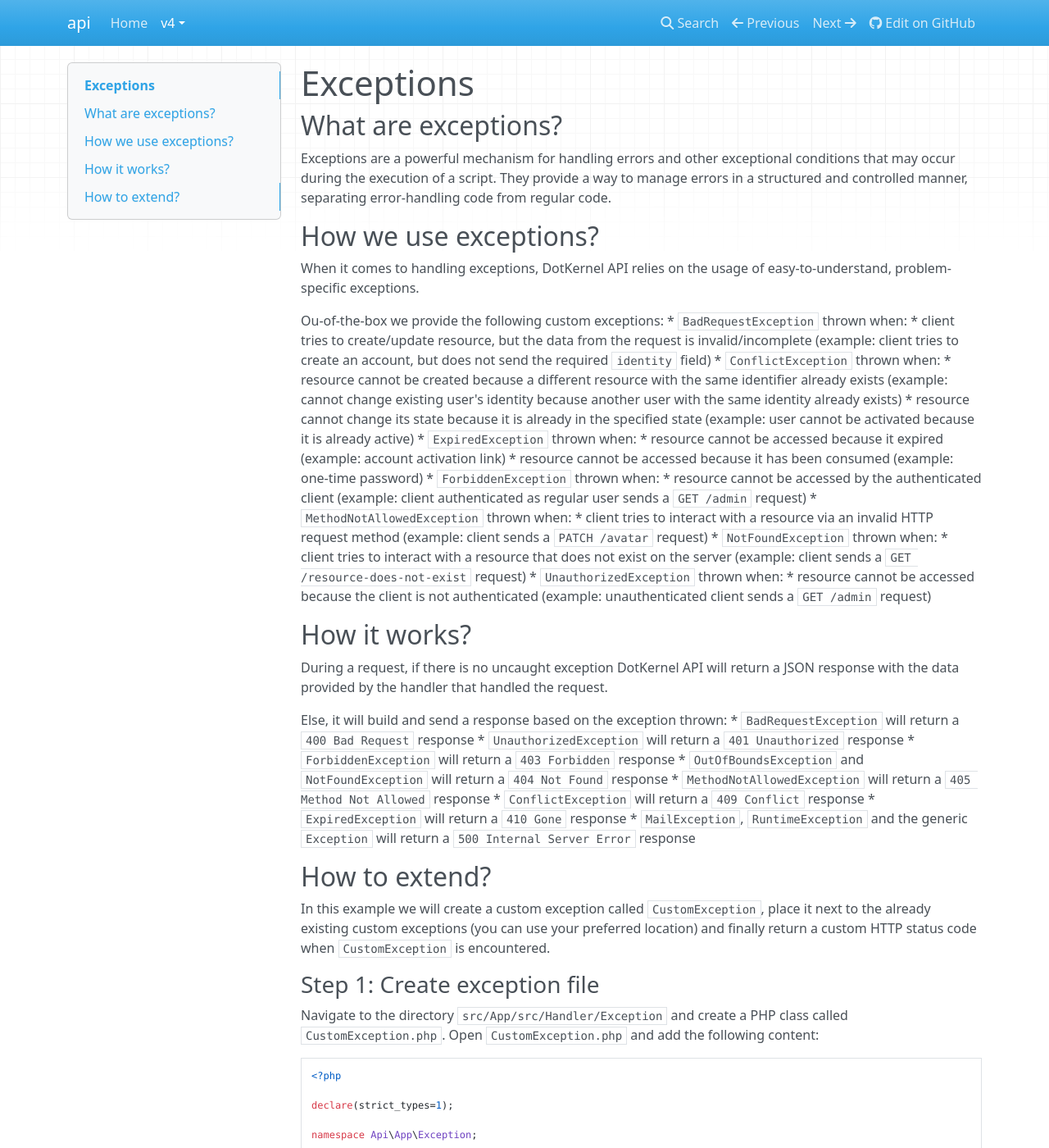
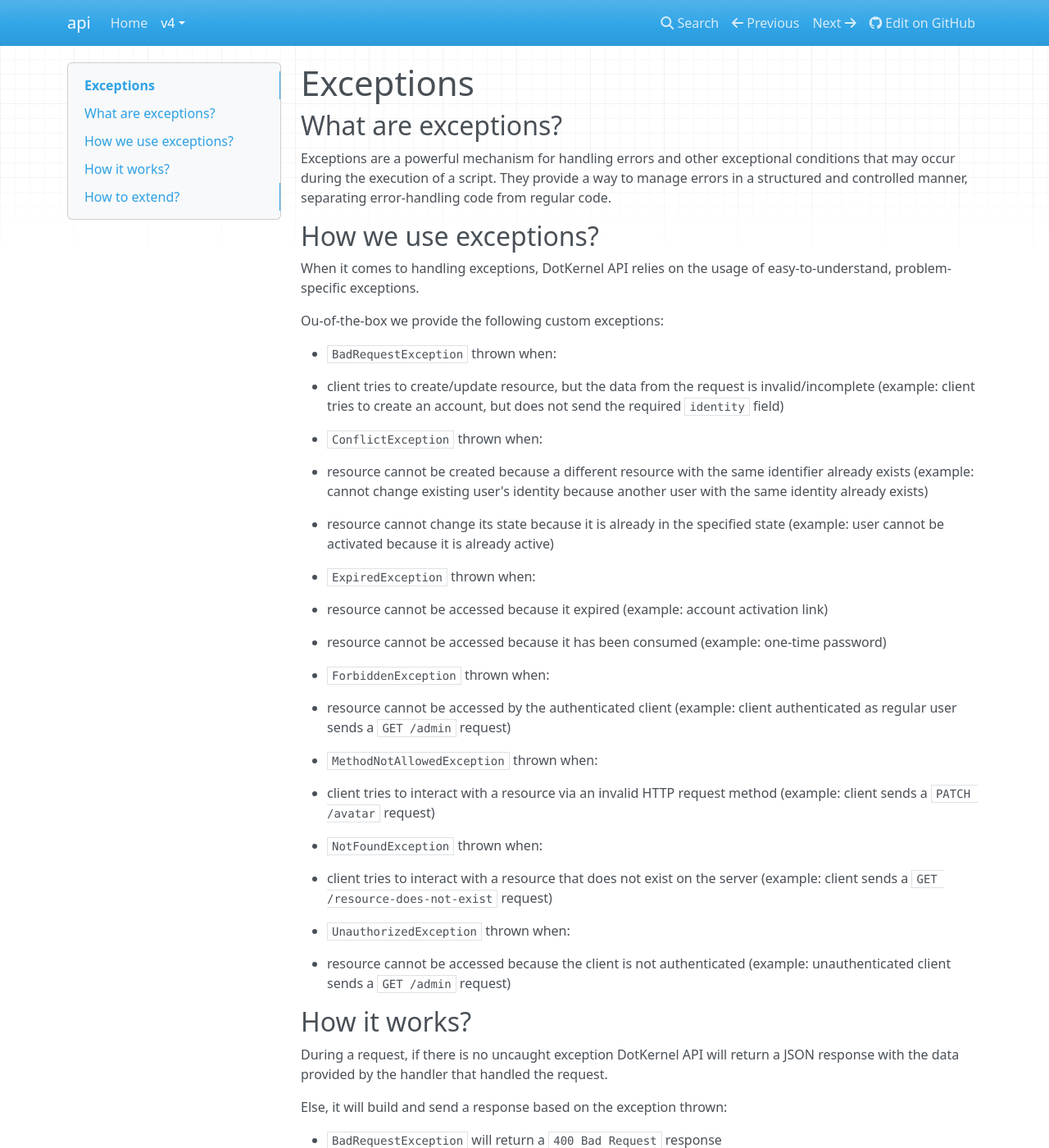
Before and after one commit to dotkernel/api-documentation, an MkDocs documentation site: the page built from docs/book/v4/core-features/exceptions.md, in a window 1280 px wide and 1400 px high. Shown: the whole window at 82% size. Built offline with MkDocs 1.6.1, drawn with Linux system fonts in a browser that asks for light colours; nearby versions of some CDN libraries; part of the change alters nothing that is shown; some of the changed text lies outside the part shown.

````diff
--- a/docs/book/v4/core-features/exceptions.md
+++ b/docs/book/v4/core-features/exceptions.md
@@ -10,28 +10,43 @@ They provide a way to manage errors in a structured and controlled manner, separ
 When it comes to handling exceptions, DotKernel API relies on the usage of easy-to-understand, problem-specific exceptions.
 
 Ou-of-the-box we provide the following custom exceptions:
+
 * `BadRequestException` thrown when:
-  * client tries to create/update resource, but the data from the request is invalid/incomplete (example: client tries to create an account, but does not send the required `identity` field)
+
+  1. client tries to create/update resource, but the data from the request is invalid/incomplete (example: client tries to create an account, but does not send the required `identity` field)
+
 * `ConflictException` thrown when:
-  * resource cannot be created because a different resource with the same identifier already exists (example: cannot change existing user's identity because another user with the same identity already exists)
-  * resource cannot change its state because it is already in the specified state (example: user cannot be activated because it is already active)
+
+  1. resource cannot be created because a different resource with the same identifier already exists (example: cannot change existing user's identity because another user with the same identity already exists)
+  2. resource cannot change its state because it is already in the specified state (example: user cannot be activated because it is already active)
+
 * `ExpiredException` thrown when:
-  * resource cannot be accessed because it expired (example: account activation link)
-  * resource cannot be accessed because it has been consumed (example: one-time password)
+
+  1. resource cannot be accessed because it expired (example: account activation link)
+  2. resource cannot be accessed because it has been consumed (example: one-time password)
+
 * `ForbiddenException` thrown when:
-  * resource cannot be accessed by the authenticated client (example: client authenticated as regular user sends a `GET /admin` request)
+
+  1. resource cannot be accessed by the authenticated client (example: client authenticated as regular user sends a `GET /admin` request)
+
 * `MethodNotAllowedException` thrown when:
-  * client tries to interact with a resource via an invalid HTTP request method (example: client sends a `PATCH /avatar` request)
+
+  1. client tries to interact with a resource via an invalid HTTP request method (example: client sends a `PATCH /avatar` request)
+
 * `NotFoundException` thrown when:
-  * client tries to interact with a resource that does not exist on the server (example: client sends a `GET /resource-does-not-exist` request)
+
+  1. client tries to interact with a resource that does not exist on the server (example: client sends a `GET /resource-does-not-exist` request)
+
 * `UnauthorizedException` thrown when:
-    * resource cannot be accessed because the client is not authenticated (example: unauthenticated client sends a `GET /admin` request)
+
+  1. resource cannot be accessed because the client is not authenticated (example: unauthenticated client sends a `GET /admin` request)
 
 ## How it works?
 
 During a request, if there is no uncaught exception DotKernel API will return a JSON response with the data provided by the handler that handled the request.
 
 Else, it will build and send a response based on the exception thrown:
+
 * `BadRequestException` will return a `400 Bad Request` response
 * `UnauthorizedException` will return a `401 Unauthorized` response
 * `ForbiddenException` will return a `403 Forbidden` response
@@ -63,6 +78,7 @@ class CustomException extends Exception
 {
 }
 ```
+
 Save and close the file.
 
 ### Step 2: Use exception file
@@ -72,6 +88,7 @@ Open the file `src/App/src/Handler/HomeHandler.php` and at the beginning of the
 ```php
 throw new \Api\App\Exception\CustomException('some message');
 ```
+
 Save and close the file.
 
 ### Step 3: Test for failure
````
